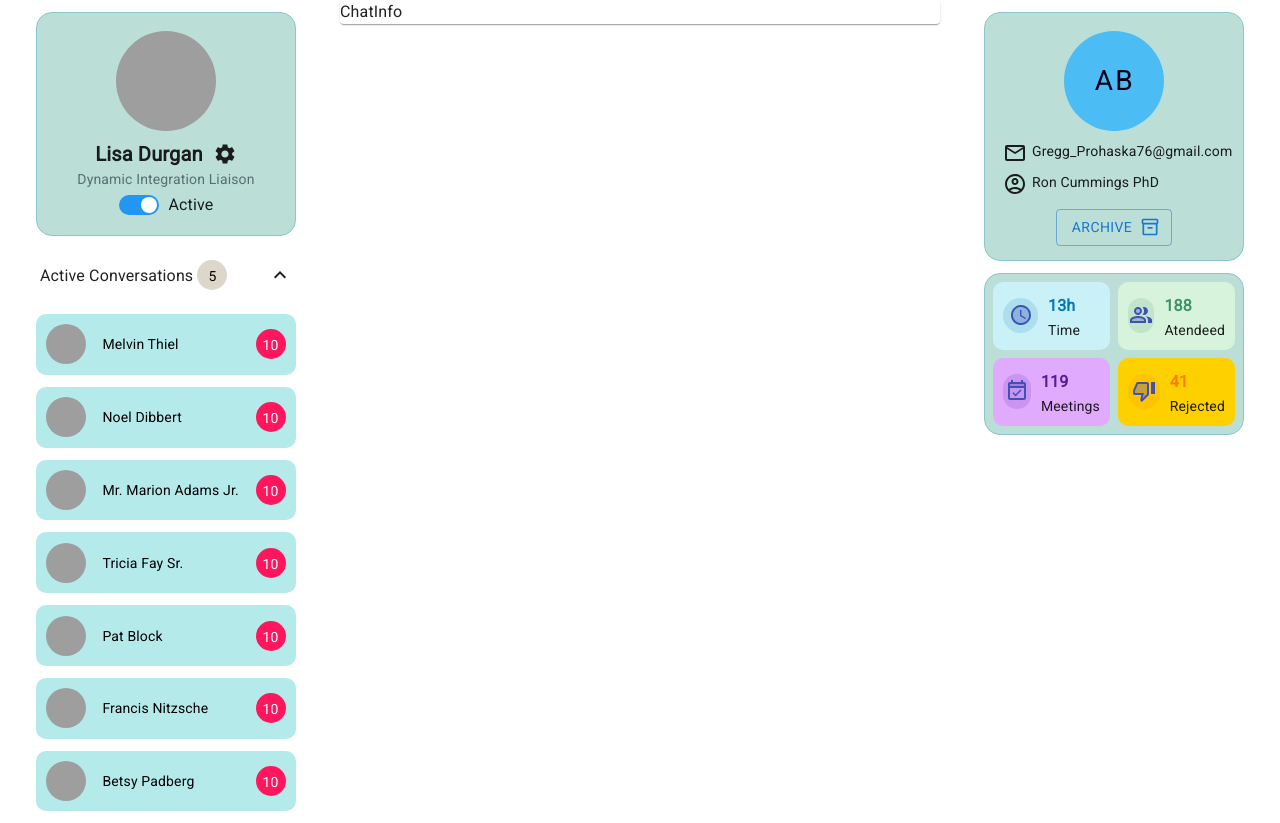
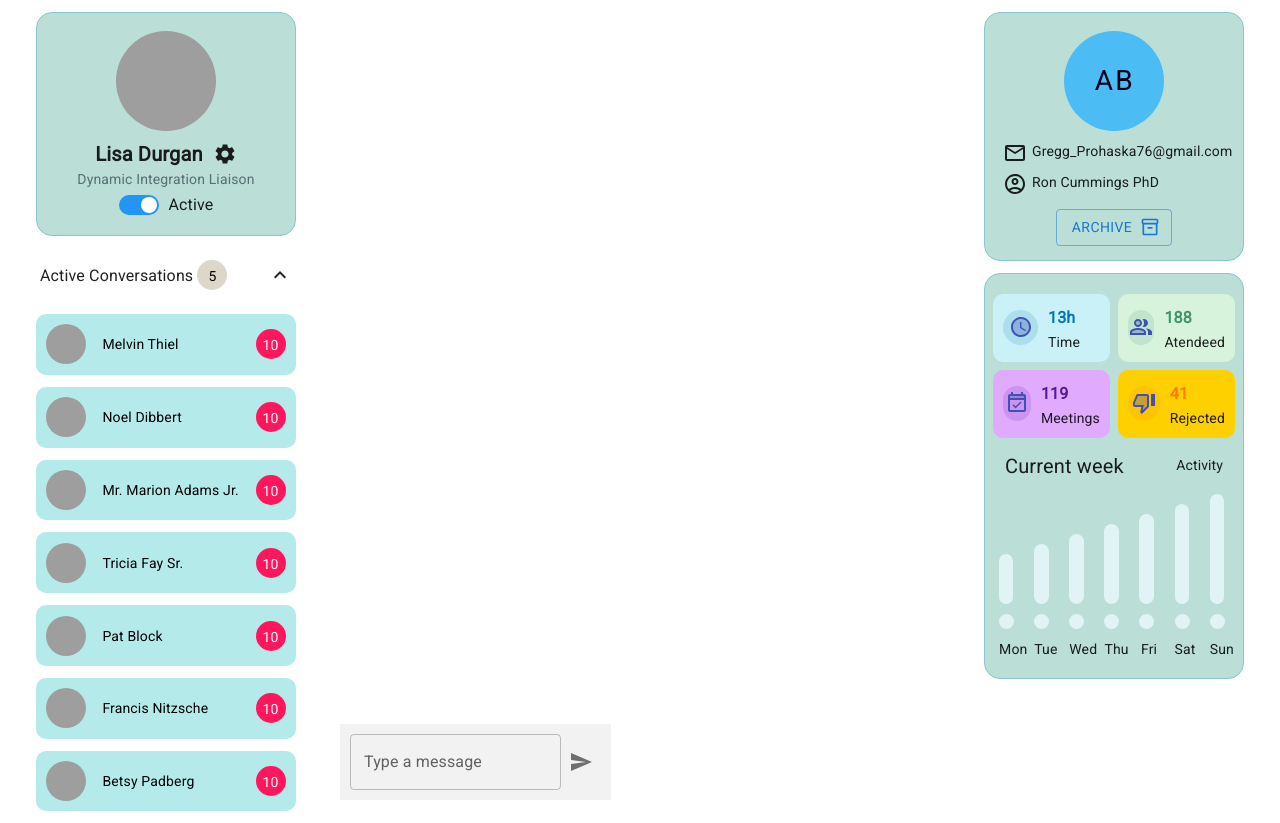
Before and after one commit to iamrohitkiransawai/chat-screen-ui-design, a React (Vite) app in the folder chat-screen-riktam/: page / in a window 1280 px wide. Built offline with nearby package versions, Linux system fonts and the light colour scheme; grey boxes are pictures that could not be loaded.

Commit message:
Right side middle graph comp done (#2)

```diff
--- a/chat-screen-riktam/src/components/analysisInfo/components/MiddleRightSection.jsx
+++ b/chat-screen-riktam/src/components/analysisInfo/components/MiddleRightSection.jsx
@@ -1,10 +1,19 @@
 import { getSxForUserInfo } from "../../../utils";
 import { Box } from "@mui/system";
 import NotificationGrid from "./NotificationGrid";
+import BarGraph from "./bar-graph-comp/BarGraph";
 
 const MiddleRightSection = () => (
   <Box sx={getSxForUserInfo("#BBDED6", "#8AC6D1")}>
     <NotificationGrid />
+    <BarGraph
+      heading="Current week"
+      subheading="Activity"
+      data={[50, 60, 70, 80, 90, 100, 110]}
+      color="#e0f3f5"
+      hoverColor="#00a3b9"
+      barWidth={75}
+    />
   </Box>
 );
 
--- a/chat-screen-riktam/src/components/analysisInfo/components/NotificationGrid.jsx
+++ b/chat-screen-riktam/src/components/analysisInfo/components/NotificationGrid.jsx
@@ -4,7 +4,7 @@ import { notificationSetting, messageWithPurpose } from "../../../utils";
 
 const NotificationGrid = () => {
   return (
-    <Grid container spacing={1}>
+    <Grid container spacing={1} sx={{ marginTop: 0.5 }}>
       {notificationSetting.map((setting, index) => {
         return (
           <Grid key={index} item sm={6}>
--- /dev/null
+++ b/chat-screen-riktam/src/components/analysisInfo/components/bar-graph-comp/BarGraph.jsx
@@ -0,0 +1,53 @@
+import { Grid, Typography } from "@mui/material";
+import {
+  Bar,
+  BarCircle,
+  BarContainer,
+  Container,
+  ContainerBarCircle,
+  DayLabel,
+  HeadingContainer,
+} from "../../styles";
+
+const days = ["Mon", "Tue", "Wed", "Thu", "Fri", "Sat", "Sun"];
+
+const BarGraph = ({
+  heading,
+  subheading,
+  data,
+  color,
+  hoverColor,
+  barWidth,
+}) => {
+  return (
+    <Container>
+      <HeadingContainer>
+        <Typography variant="h6">{heading}</Typography>
+        <Typography variant="subtitle2">{subheading}</Typography>
+      </HeadingContainer>
+      <BarContainer>
+        {data.map((item, index) => (
+          <Grid key={index} item sm={1}>
+            <ContainerBarCircle hoverColor={hoverColor}>
+              <Bar
+                height={item}
+                width={barWidth}
+                color={color}
+                hoverColor={hoverColor}
+              ></Bar>
+              <BarCircle
+                color={color}
+                height={item}
+                width={barWidth}
+                hoverColor={hoverColor}
+              />
+            </ContainerBarCircle>
+            <DayLabel>{days[index]}</DayLabel>
+          </Grid>
+        ))}
+      </BarContainer>
+    </Container>
+  );
+};
+
+export default BarGraph;
--- a/chat-screen-riktam/src/components/analysisInfo/styles.js
+++ b/chat-screen-riktam/src/components/analysisInfo/styles.js
@@ -63,3 +63,57 @@ export const IconContainer = styled.div`
   background-color: ${(props) => props.bColor};
   margin-right: 5px;
 `;
+
+export const Container = styled.div`
+  display: flex;
+  flex-direction: column;
+  align-items: center;
+  margin-bottom: 10px;
+`;
+
+export const HeadingContainer = styled.div`
+  display: flex;
+  justify-content: space-between;
+  align-items: center;
+  width: 100%;
+  padding: 12px;
+`;
+
+export const BarContainer = styled.div`
+  display: flex;
+  justify-content: space-between;
+  align-items: flex-end;
+  width: 95%;
+`;
+
+export const Bar = styled.div`
+  height: ${(props) => props.height}px;
+  width: ${(props) => props.width}%;
+  background-color: ${(props) => props.color};
+  border-radius: 30px;
+  transition: all 0.3s ease-in-out;
+  margin-bottom: 10px;
+`;
+
+export const BarCircle = styled.div`
+  height: 15px;
+  width: 15px;
+  background-color: ${(props) => props.color};
+  border-radius: 15px;
+  transition: all 0.3s ease-in-out;
+`;
+
+export const ContainerBarCircle = styled.div`
+  &:hover ${Bar} {
+    background-color: ${(props) => props.hoverColor};
+  }
+  &:hover ${BarCircle} {
+    background-color: ${(props) => props.hoverColor};
+  }
+`;
+
+export const DayLabel = styled.div`
+  font-size: 14px;
+  text-align: center;
+  margin-top: 10px;
+`;
--- a/chat-screen-riktam/src/components/chatInfo/index.jsx
+++ b/chat-screen-riktam/src/components/chatInfo/index.jsx
@@ -1,10 +1,76 @@
-import { Grid, Paper } from "@mui/material";
-import React from "react";
+import {
+  Avatar,
+  Grid,
+  List,
+  ListItemAvatar,
+  ListItemText,
+  Paper,
+} from "@mui/material";
+import React, { useState } from "react";
+import {
+  ChatContainer,
+  MessageItem,
+  MessageList,
+  SendButton,
+  MessageInput,
+  MessageInputContainer,
+} from "./styles";
+import SendIcon from "@mui/icons-material/Send";
+import { useDispatch, useSelector } from "react-redux";
+import { messageSelector } from "../../slices";
 
 const ChatInfo = () => {
+  const [message, setMessage] = useState("");
+  const messages = useSelector(messageSelector);
+  const dispatch = useDispatch();
+
+  const handleSubmit = (e) => {
+    e.preventDefault();
+    dispatch(
+      messagesSlice.actions.addMessage({
+        text: message,
+        isSentByUser: true,
+      })
+    );
+    setMessage("");
+  };
   return (
     <Grid item xs={12} sm={6} md={6} lg={6}>
-      <Paper>ChatInfo</Paper>
+      <ChatContainer>
+        <MessageList>
+          <List>
+            {messages &&
+              messages.map((message, index) => (
+                <MessageItem
+                  key={index}
+                  align={message.isSentByUser ? "right" : "left"}
+                >
+                  {!message.isSentByUser && (
+                    <ListItemAvatar>
+                      <Avatar>O</Avatar>
+                    </ListItemAvatar>
+                  )}
+                  <ListItemText primary={message.text} />
+                  {message.isSentByUser && (
+                    <ListItemAvatar>
+                      <Avatar>U</Avatar>
+                    </ListItemAvatar>
+                  )}
+                </MessageItem>
+              ))}
+          </List>
+        </MessageList>
+      </ChatContainer>
+      <MessageInputContainer>
+        <MessageInput
+          label="Type a message"
+          value={message}
+          onChange={(e) => setMessage(e.target.value)}
+        />
+        <SendButton type="submit" onClick={handleSubmit}>
+          <SendIcon />
+        </SendButton>
+      </MessageInputContainer>
     </Grid>
   );
 };
--- /dev/null
+++ b/chat-screen-riktam/src/components/chatInfo/styles.js
@@ -0,0 +1,34 @@
+import { IconButton, ListItem, TextField } from "@mui/material";
+import styled from "styled-components";
+
+export const ChatContainer = styled.div`
+  height: 90%;
+  display: flex;
+  flex-direction: column;
+`;
+
+export const MessageList = styled.div`
+  flex: 1;
+`;
+
+export const MessageItem = styled(ListItem)`
+  align-self: ${(props) => props.align};
+  margin: 10px 0;
+`;
+
+export const MessageInputContainer = styled.div`
+  display: flex;
+  padding: 10px;
+  background-color: #f2f2f2;
+  position: absolute;
+  bottom: 0;
+`;
+
+export const MessageInput = styled(TextField)`
+  flex: 1;
+  margin-right: 10px;
+`;
+
+export const SendButton = styled(IconButton)`
+  padding: 10px;
+`;
```
